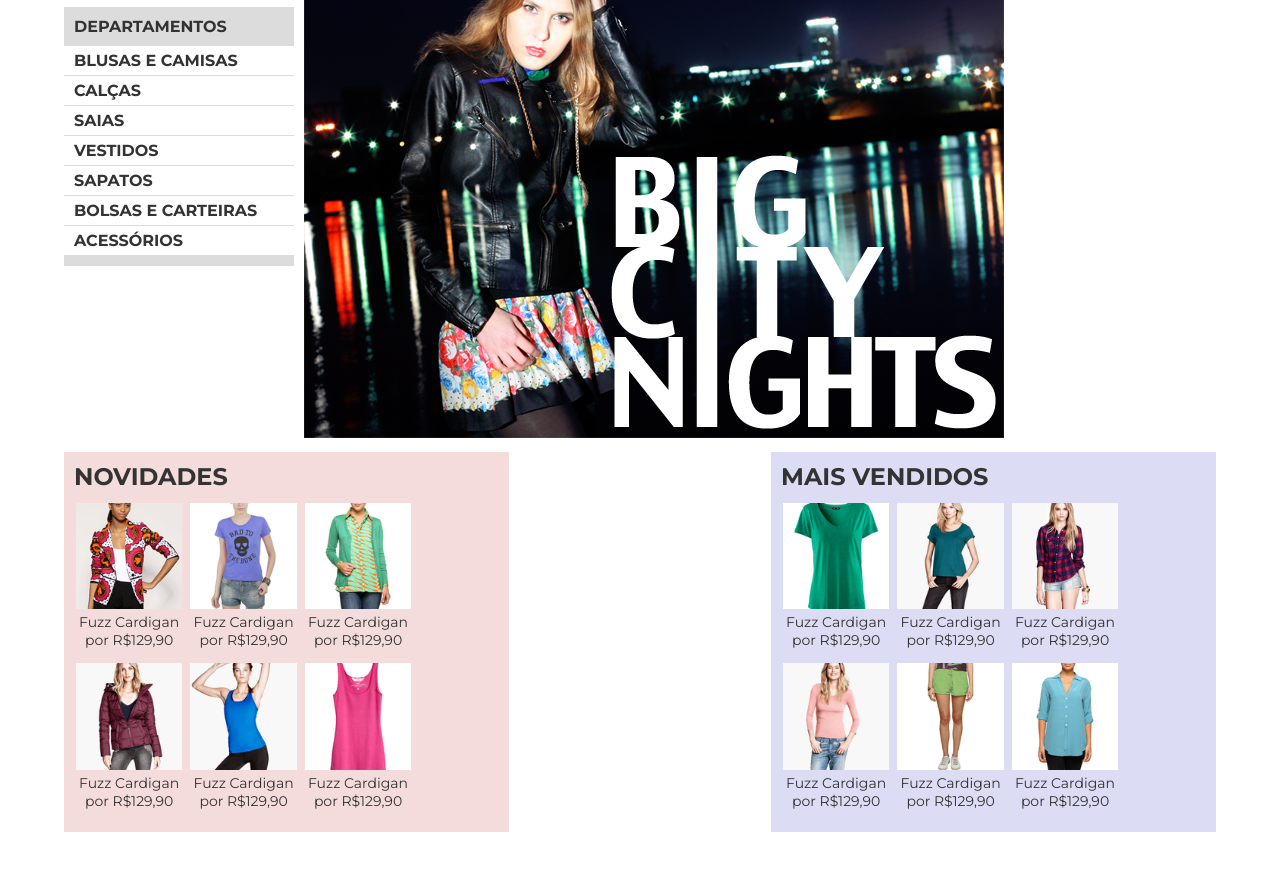
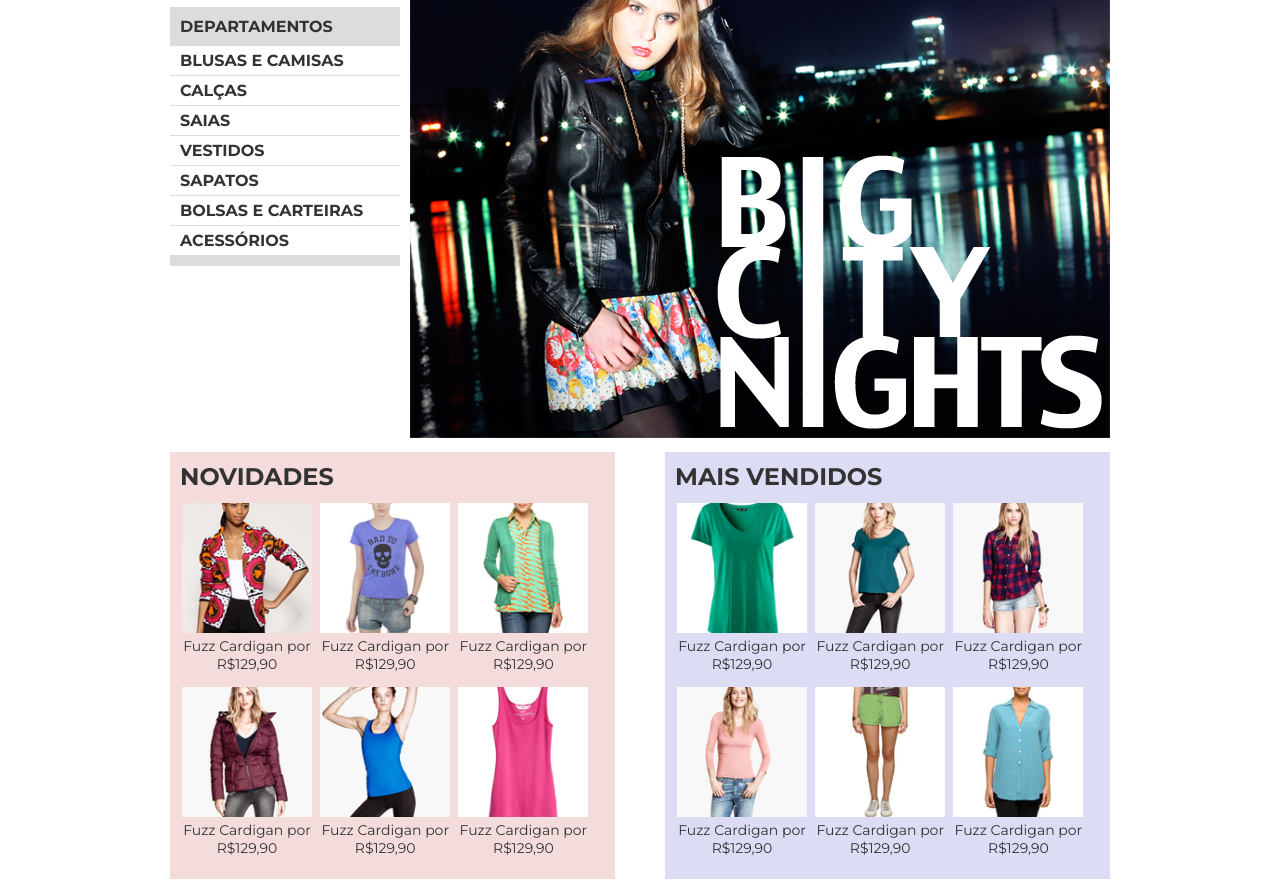
Before and after one commit to ERICKFEPI/LABS_FRONT-1, a plain HTML site: page index.html in a window 1280 px wide. Shown: the part 141-1030 px from the top of the page. Before the commit the page ends 983 px from the top, so only its background shows below. Drawn offline with Linux system fonts and the light colour scheme.

Commit message:
Lab07a melhorias

```diff
--- a/css/estilos.css
+++ b/css/estilos.css
@@ -4,6 +4,9 @@
     --cor-menu: #003366;
     --cor-menu-lateral: #dcdcdc;
     --cor-menu-lateral-itens: #ffff;
+    --cor-painel-novidades: #f5dcdc;
+    --cor-painel-mais-vendidos: #dcdcf5;
+
 }
 
 .sacola {
@@ -55,7 +58,7 @@ body {
 
 .container {
     margin: 0 auto;
-    width: 90%;
+    width: 940px;
 
 }
 
@@ -152,12 +155,12 @@ header {
 }
 
 .novidades {
-    background-color: #f5dcdc;
+    background-color: var(--cor-painel-novidades);
 
 }
 
 .mais-vendidos {
-    background-color: #dcdcf5;
+    background-color:var(--cor-painel-mais-vendidos);
 
 }
 
@@ -166,7 +169,7 @@ header {
 .painel li {
     display: inline-block;
     vertical-align: top;
-    width: 25%;
+    width: 130px;
     margin: 2px;
     padding-bottom: 10px;
 
```
